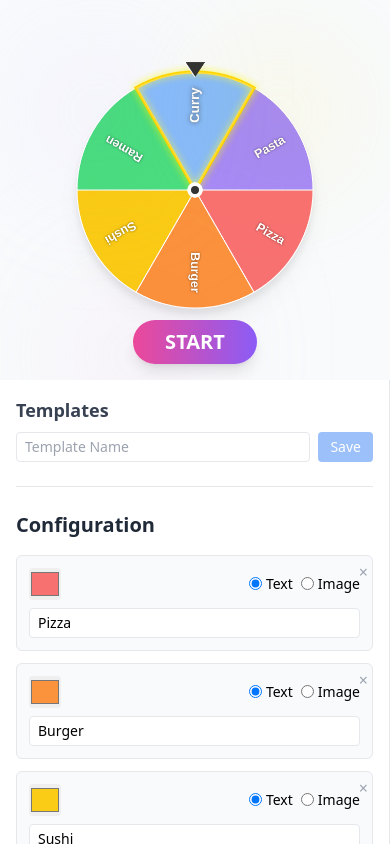
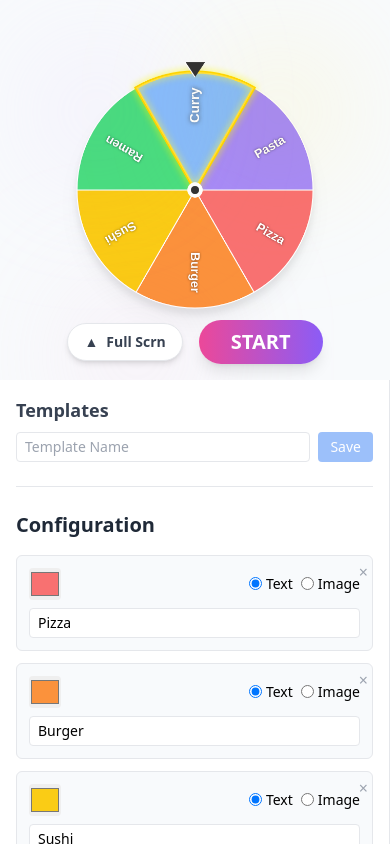
Before and after one commit to cervelo874-dev/roulette-app, a React (Vite) app: page / in a window 390 px wide. Built offline with nearby package versions, Linux system fonts and the light colour scheme.

Commit message:
Implement_Fullscreen_Toggle_for_Mobile

```diff
--- a/src/App.tsx
+++ b/src/App.tsx
@@ -7,11 +7,13 @@ function App() {
   const [sectors, setSectors] = useState<Sector[]>(DEFAULT_SECTORS);
   const [spinning, setSpinning] = useState(false);
   const [winner, setWinner] = useState<Sector | null>(null);
+  const [isFullscreen, setIsFullscreen] = useState(false);
 
   const handleStart = () => {
     if (sectors.length === 0) return;
     setWinner(null);
     setSpinning(true);
+    // Optionally auto-expand? Let's leave it manual for now.
   };
 
   const handleFinished = (winningSector: Sector | null) => {
@@ -24,15 +26,20 @@ function App() {
     <div className="h-[100dvh] bg-gray-100 flex flex-col md:flex-row font-sans overflow-hidden">
 
       {/*
-         Mobile Layout Strategy: Split View
+         Mobile Layout Strategy: Split View vs Fullscreen
          - Top: Roulette Preview using Main (order-1)
          - Bottom: Config Panel using Aside (order-2)
+         - Toggle: 'isFullscreen' hides Aside and expands Main.
       */}
 
       {/* Main Content (Roulette Preview) */}
-      <main className="order-1 md:order-2 flex-none md:flex-1 h-[45vh] md:h-full flex flex-col items-center justify-center p-2 md:p-4 relative bg-slate-50 shadow-md md:shadow-none z-10">
+      <main className={`
+        order-1 md:order-2 flex-none transition-all duration-300 ease-in-out
+        ${isFullscreen ? 'h-full flex-1' : 'h-[45vh] md:h-full md:flex-1'}
+        flex flex-col items-center justify-center p-2 md:p-4 relative bg-slate-50 shadow-md md:shadow-none z-10
+      `}>
 
-        <div className="scale-75 md:scale-100 transition-transform">
+        <div className={`transition-all duration-300 transform ${isFullscreen ? 'scale-100' : 'scale-75 md:scale-100'}`}>
           <RouletteCanvas
             sectors={sectors}
             spinning={spinning}
@@ -40,8 +47,22 @@ function App() {
           />
         </div>
 
-        <div className="flex flex-col items-center gap-2 md:gap-4 z-10 absolute bottom-4 md:static md:mt-8">
-          {/* Start Button - Compact on mobile */}
+        <div className="flex flex-col items-center gap-2 md:gap-4 z-10 absolute bottom-4 md:static md:mt-8 w-full pointer-events-none">
+          {/* Controls Container */}
+          <div className="flex items-center justify-center gap-4 pointer-events-auto">
+            {/* Fullscreen Toggle (Mobile Only) */}
+            <button
+              onClick={() => setIsFullscreen(!isFullscreen)}
+              className="md:hidden px-4 py-2 bg-white text-gray-700 rounded-full shadow-md font-bold text-sm border flex items-center gap-2 active:bg-gray-100"
+            >
+              {isFullscreen ? (
+                <><span>&#9660;</span> Settings</>
+              ) : (
+                <><span>&#9650;</span> Full Scrn</>
+              )}
+            </button>
+
+            {/* Start Button */}
             <button
               onClick={handleStart}
               disabled={spinning || sectors.length === 0}
@@ -55,11 +76,12 @@ function App() {
             >
               {spinning ? 'Spinning...' : 'START'}
             </button>
+          </div>
 
           {winner && !spinning && (
-            <div className="absolute top-1/2 left-1/2 transform -translate-x-1/2 -translate-y-1/2 md:static md:transform-none md:mt-8 p-4 md:p-6 bg-white rounded-xl shadow-2xl text-center animate-bounce-short border-2 border-yellow-400 min-w-[200px]">
+            <div className="pointer-events-auto mt-2 md:mt-8 p-4 md:p-6 bg-white rounded-xl shadow-2xl text-center animate-bounce-short border-2 border-yellow-400 min-w-[200px] max-w-xs md:max-w-md mx-auto absolute top-1/2 left-1/2 transform -translate-x-1/2 -translate-y-1/2 md:static md:transform-none z-20">
               <p className="text-gray-500 uppercase tracking-widest text-xs font-bold mb-1">Result</p>
-              <div className="text-2xl md:text-3xl font-extrabold text-gray-800">
+              <div className="text-2xl md:text-3xl font-extrabold text-gray-800 break-words">
                 {winner.type === 'text' ? winner.value : 'Image Selected!'}
               </div>
               {winner.type === 'image' && winner.value && (
@@ -78,7 +100,10 @@ function App() {
       </main>
 
       {/* Sidebar / Config Panel (Scrollable Area) */}
-      <aside className="order-2 md:order-1 flex-1 md:w-96 border-r border-gray-200 overflow-y-auto bg-white z-20">
+      <aside className={`
+          order-2 md:order-1 flex-1 md:w-96 border-r border-gray-200 overflow-y-auto bg-white z-20 transition-all duration-300
+          ${isFullscreen ? 'hidden md:block' : 'block'}
+      `}>
         <ConfigPanel sectors={sectors} onUpdate={setSectors} />
       </aside>
 
```
Lines whose indentation alone changed are shown as unchanged.
